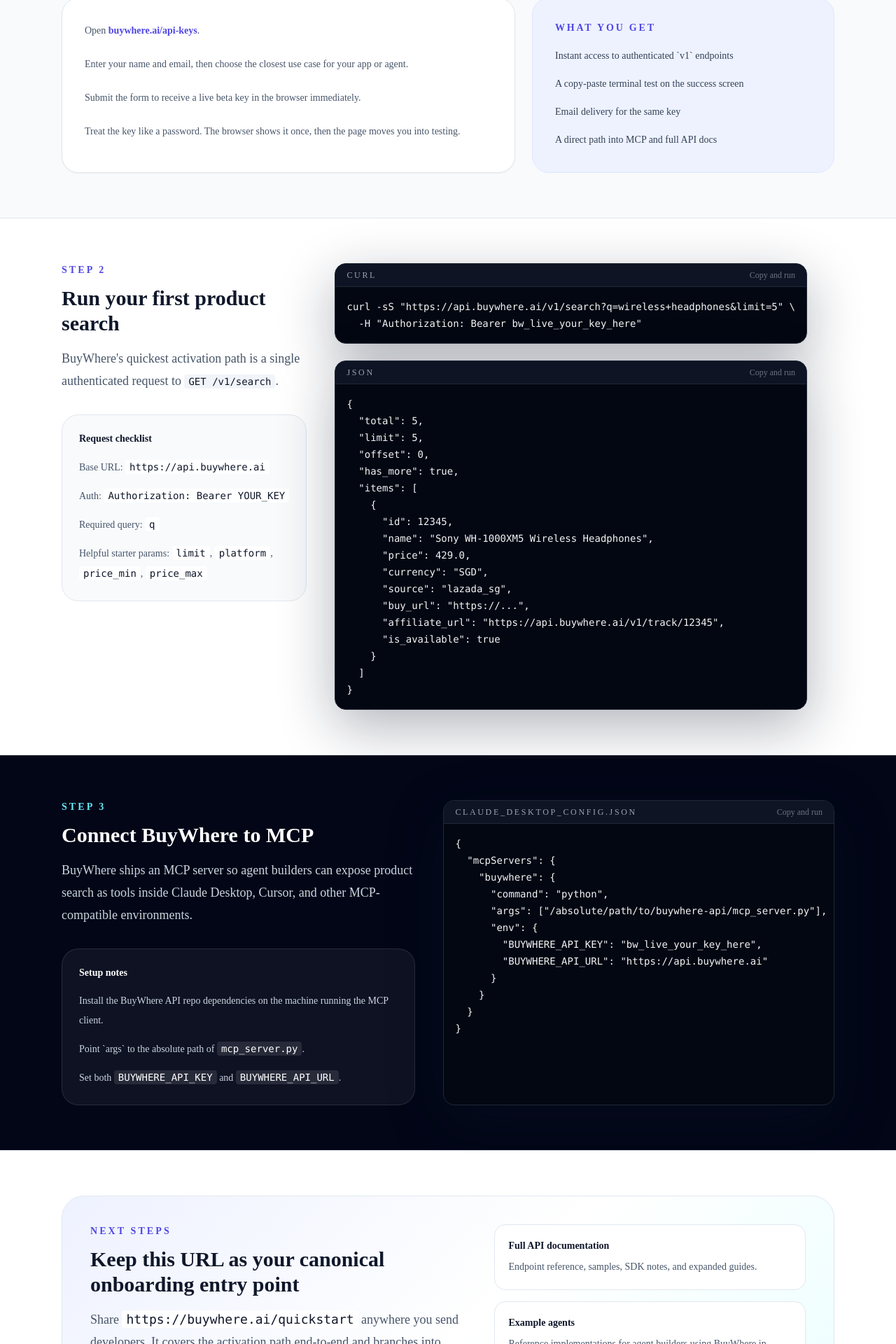
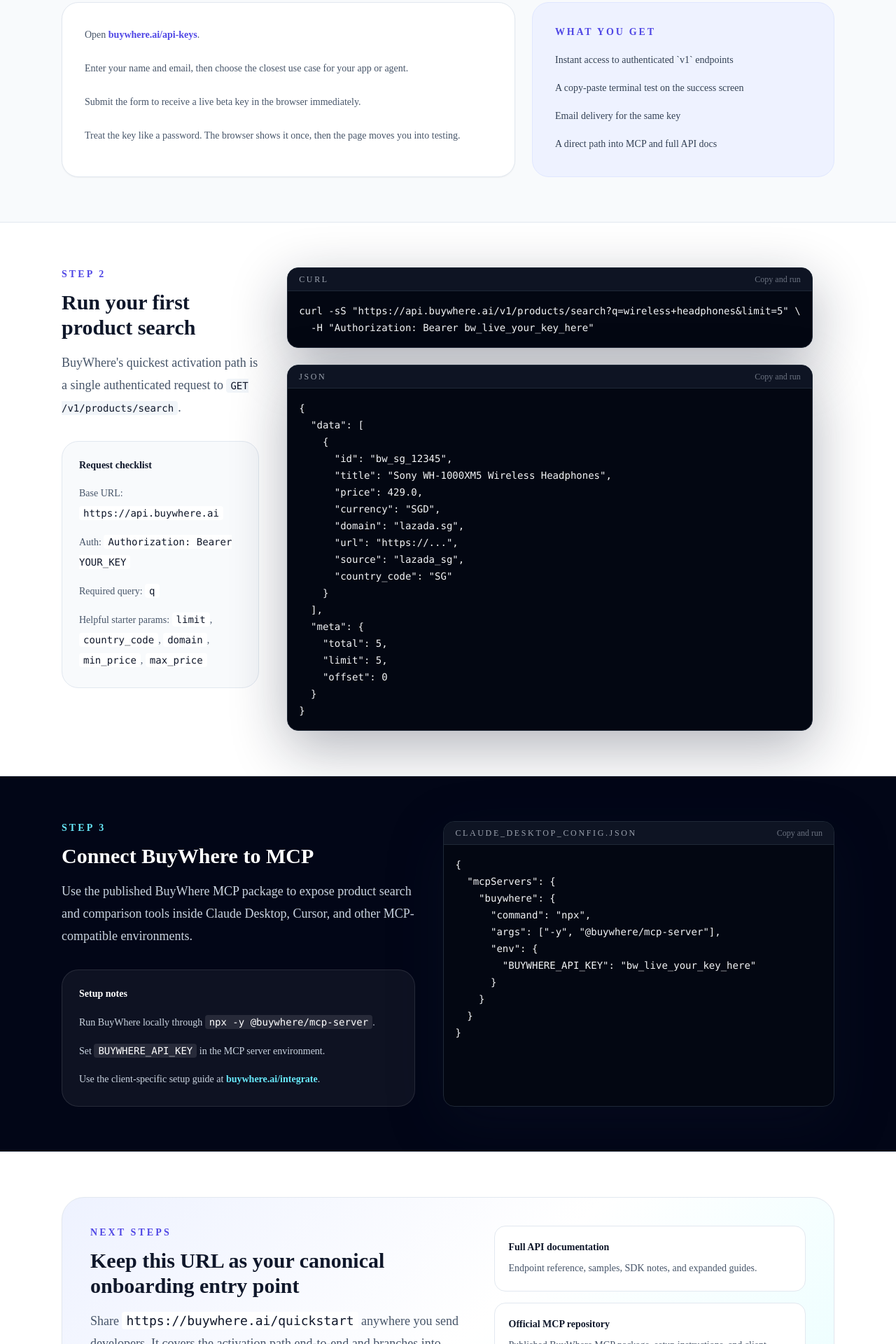
Before and after one commit to richmondteo-code/buywhere-catalog-api, a Next.js app: page /quickstart in a window 1280 px wide. Shown: the part 851-2771 px from the top of the page at 70% size. Built offline with nearby package versions, Linux system fonts and the light colour scheme.

Commit message:
fix: align developer onboarding pages with package MCP flow

```diff
--- a/src/app/developers/page.tsx
+++ b/src/app/developers/page.tsx
@@ -1,5 +1,118 @@
-import { redirect } from "next/navigation";
+import type { Metadata } from "next";
+import Link from "next/link";
+import Nav from "@/components/Nav";
+import Footer from "@/components/Footer";
+
+export const metadata: Metadata = {
+  title: "Developer Portal — BuyWhere MCP & API for AI Agents",
+  description:
+    "BuyWhere gives AI agents a product catalog layer for live product discovery, comparison, and merchant handoff across the US and Southeast Asia.",
+  alternates: {
+    canonical: "https://buywhere.ai/developers",
+  },
+};
+
+const mcpConfig = `{
+  "mcpServers": {
+    "buywhere": {
+      "command": "npx",
+      "args": ["-y", "@buywhere/mcp-server"],
+      "env": {
+        "BUYWHERE_API_KEY": "bw_live_your_key_here"
+      }
+    }
+  }
+}`;
+
+const curlExample = `curl -sS "https://api.buywhere.ai/v1/products/search?q=wireless+headphones&limit=5" \\
+  -H "Authorization: Bearer bw_live_your_key_here"`;
 
 export default function DevelopersPage() {
-  redirect("/quickstart");
+  return (
+    <div className="flex min-h-screen flex-col bg-white">
+      <Nav />
+
+      <section className="border-b border-slate-200 bg-[radial-gradient(circle_at_top_left,_rgba(79,70,229,0.15),_transparent_40%),linear-gradient(135deg,#0f172a_0%,#1e1b4b_100%)] text-white">
+        <div className="mx-auto max-w-6xl px-4 py-24 sm:px-6">
+          <div className="mb-4 inline-flex items-center gap-2 rounded-full border border-indigo-500/30 bg-indigo-500/10 px-3 py-1 text-xs font-medium uppercase tracking-[0.15em] text-indigo-200">
+            Developer Portal
+          </div>
+          <h1 className="max-w-3xl text-4xl font-bold leading-tight sm:text-5xl">
+            Launch your shopping agent with one clear setup path.
+          </h1>
+          <p className="mt-6 max-w-2xl text-lg leading-relaxed text-slate-300">
+            BuyWhere gives AI agents a product catalog layer for live product discovery, comparison, and merchant handoff across the US and Southeast Asia.
+          </p>
+          <p className="mt-4 max-w-2xl text-base leading-7 text-slate-400">
+            Start with one API request, then add the published MCP package when you want BuyWhere tools inside Claude Desktop, Cursor, or another MCP client.
+          </p>
+          <div className="mt-8 flex flex-col gap-3 sm:flex-row">
+            <Link
+              href="/api-keys"
+              className="inline-flex items-center justify-center rounded-xl bg-white px-5 py-3 text-sm font-semibold text-indigo-700 transition-colors hover:bg-slate-100"
+            >
+              Get API key
+            </Link>
+            <Link
+              href="/quickstart"
+              className="inline-flex items-center justify-center rounded-xl border border-white/20 bg-white/5 px-5 py-3 text-sm font-semibold text-white transition-colors hover:bg-white/10"
+            >
+              See 5-minute quickstart
+            </Link>
+          </div>
+        </div>
+      </section>
+
+      <section className="border-b border-slate-200 bg-slate-50 py-16">
+        <div className="mx-auto grid max-w-6xl gap-6 px-4 sm:px-6 lg:grid-cols-2">
+          <div className="rounded-3xl border border-slate-200 bg-white p-8 shadow-sm">
+            <p className="text-sm font-semibold uppercase tracking-[0.2em] text-indigo-600">REST API</p>
+            <h2 className="mt-3 text-2xl font-bold text-slate-900">Canonical onboarding endpoint</h2>
+            <p className="mt-4 text-sm leading-7 text-slate-600">
+              The shortest path to activation is one authenticated request to <code className="rounded bg-slate-100 px-1.5 py-0.5 text-slate-900">GET https://api.buywhere.ai/v1/products/search</code>.
+            </p>
+            <div className="mt-6 overflow-hidden rounded-2xl border border-gray-800 bg-gray-950">
+              <pre className="overflow-x-auto p-4 text-sm leading-6 text-gray-100">
+                <code>{curlExample}</code>
+              </pre>
+            </div>
+          </div>
+
+          <div className="rounded-3xl border border-indigo-200 bg-white p-8 shadow-sm">
+            <p className="text-sm font-semibold uppercase tracking-[0.2em] text-indigo-600">MCP package</p>
+            <h2 className="mt-3 text-2xl font-bold text-slate-900">Package-based MCP setup</h2>
+            <p className="mt-4 text-sm leading-7 text-slate-600">
+              Use the published MCP package instead of the hosted MCP URL on public onboarding surfaces.
+            </p>
+            <div className="mt-6 overflow-hidden rounded-2xl border border-gray-800 bg-gray-950">
+              <pre className="overflow-x-auto p-4 text-sm leading-6 text-gray-100">
+                <code>{mcpConfig}</code>
+              </pre>
+            </div>
+          </div>
+        </div>
+      </section>
+
+      <section className="bg-white py-16">
+        <div className="mx-auto max-w-6xl px-4 sm:px-6">
+          <div className="grid gap-4 md:grid-cols-3">
+            <Link href="/api-keys" className="rounded-2xl border border-slate-200 bg-slate-50 p-6 transition-colors hover:border-indigo-200 hover:bg-indigo-50">
+              <p className="text-sm font-semibold text-slate-900">1. Get API key</p>
+              <p className="mt-2 text-sm leading-6 text-slate-600">Create a working key instantly with the self-serve flow.</p>
+            </Link>
+            <Link href="/quickstart" className="rounded-2xl border border-slate-200 bg-slate-50 p-6 transition-colors hover:border-indigo-200 hover:bg-indigo-50">
+              <p className="text-sm font-semibold text-slate-900">2. Follow quickstart</p>
+              <p className="mt-2 text-sm leading-6 text-slate-600">Run your first search request, then branch into the right integration path.</p>
+            </Link>
+            <Link href="/integrate" className="rounded-2xl border border-slate-200 bg-slate-50 p-6 transition-colors hover:border-indigo-200 hover:bg-indigo-50">
+              <p className="text-sm font-semibold text-slate-900">3. Add MCP</p>
+              <p className="mt-2 text-sm leading-6 text-slate-600">Use the package-based MCP setup for Claude Desktop, Cursor, and custom agents.</p>
+            </Link>
+          </div>
+        </div>
+      </section>
+
+      <Footer />
+    </div>
+  );
 }
--- a/src/app/layout.tsx
+++ b/src/app/layout.tsx
@@ -3,9 +3,9 @@ import Script from "next/script";
 import "./globals.css";
 
 export const metadata: Metadata = {
-  title: "BuyWhere — Product Discovery Infrastructure for AI-Powered Shopping",
+  title: "BuyWhere API — Product Catalog for AI Shopping Agents",
   description:
-    "The neutral catalog layer that AI agents use to find products and route buyers to merchants. Developers, merchants, and partners — starting with Singapore.",
+    "BuyWhere gives AI agents a product catalog layer for live product discovery, comparison, and merchant handoff across the US and Southeast Asia.",
 };
 
 export default function RootLayout({
--- a/src/app/quickstart/page.tsx
+++ b/src/app/quickstart/page.tsx
@@ -5,42 +5,42 @@ import Footer from "@/components/Footer";
 
 export const metadata: Metadata = {
   title: "BuyWhere Quickstart",
-  description: "Create a BuyWhere API key, run your first product search, and connect BuyWhere to MCP-compatible agents in minutes.",
+  description: "Create a BuyWhere API key, run your first product search, and add BuyWhere to an MCP-compatible agent in minutes.",
   alternates: {
     canonical: "https://buywhere.ai/quickstart",
   },
 };
 
-const curlExample = `curl -sS "https://api.buywhere.ai/v1/search?q=wireless+headphones&limit=5" \\
+const curlExample = `curl -sS "https://api.buywhere.ai/v1/products/search?q=wireless+headphones&limit=5" \\
   -H "Authorization: Bearer bw_live_your_key_here"`;
 
 const responseExample = `{
-  "total": 5,
-  "limit": 5,
-  "offset": 0,
-  "has_more": true,
-  "items": [
+  "data": [
     {
-      "id": 12345,
-      "name": "Sony WH-1000XM5 Wireless Headphones",
+      "id": "bw_sg_12345",
+      "title": "Sony WH-1000XM5 Wireless Headphones",
       "price": 429.0,
       "currency": "SGD",
+      "domain": "lazada.sg",
+      "url": "https://...",
       "source": "lazada_sg",
-      "buy_url": "https://...",
-      "affiliate_url": "https://api.buywhere.ai/v1/track/12345",
-      "is_available": true
+      "country_code": "SG"
     }
-  ]
+  ],
+  "meta": {
+    "total": 5,
+    "limit": 5,
+    "offset": 0
+  }
 }`;
 
 const mcpConfig = `{
   "mcpServers": {
     "buywhere": {
-      "command": "python",
-      "args": ["/absolute/path/to/buywhere-api/mcp_server.py"],
+      "command": "npx",
+      "args": ["-y", "@buywhere/mcp-server"],
       "env": {
-        "BUYWHERE_API_KEY": "bw_live_your_key_here",
-        "BUYWHERE_API_URL": "https://api.buywhere.ai"
+        "BUYWHERE_API_KEY": "bw_live_your_key_here"
       }
     }
   }
@@ -81,7 +81,10 @@ export default function QuickstartPage() {
               API key to first BuyWhere query in under five minutes.
             </h1>
             <p className="mt-5 max-w-2xl text-lg leading-8 text-slate-300">
-              This is the single onboarding path for BuyWhere developers: create a key, run a product search, then wire BuyWhere into your MCP-compatible agent stack.
+              BuyWhere gives AI agents a product catalog layer for live product discovery, comparison, and merchant handoff across the US and Southeast Asia.
+            </p>
+            <p className="mt-4 max-w-2xl text-base leading-7 text-slate-400">
+              Start with one live API request, then add the published MCP package when you want BuyWhere tools inside your agent client.
             </p>
             <div className="mt-8 flex flex-col gap-3 sm:flex-row">
               <Link
@@ -91,7 +94,7 @@ export default function QuickstartPage() {
                 Get API key
               </Link>
               <a
-                href="https://richmondteo-code.github.io/buywhere-catalog-api/"
+                href="https://api.buywhere.ai/docs"
                 target="_blank"
                 rel="noopener noreferrer"
                 className="inline-flex items-center justify-center rounded-xl border border-white/15 bg-white/5 px-5 py-3 text-sm font-semibold text-white transition-colors hover:bg-white/10"
@@ -104,7 +107,7 @@ export default function QuickstartPage() {
           <div className="grid gap-4 rounded-3xl border border-white/10 bg-white/5 p-6 backdrop-blur-sm sm:grid-cols-3 lg:min-w-[420px] lg:grid-cols-1">
             {[
               { label: "Step 1", title: "Create a key", text: "Use the self-serve beta signup form. No card, no sales call." },
-              { label: "Step 2", title: "Run search", text: "Call `GET /v1/search` with a bearer token and natural-language query." },
+              { label: "Step 2", title: "Run search", text: "Call `GET /v1/products/search` with a bearer token and natural-language query." },
               { label: "Step 3", title: "Connect MCP", text: "Add BuyWhere to Claude, Cursor, or any compatible desktop client." },
             ].map((item) => (
               <div key={item.title}>
@@ -158,7 +161,7 @@ export default function QuickstartPage() {
             <p className="text-sm font-semibold uppercase tracking-[0.22em] text-indigo-600">Step 2</p>
             <h2 className="mt-3 text-3xl font-bold text-slate-900">Run your first product search</h2>
             <p className="mt-4 text-lg leading-8 text-slate-600">
-              BuyWhere&apos;s quickest activation path is a single authenticated request to <code className="rounded bg-slate-100 px-1.5 py-0.5 text-sm text-slate-900">GET /v1/search</code>.
+              BuyWhere&apos;s quickest activation path is a single authenticated request to <code className="rounded bg-slate-100 px-1.5 py-0.5 text-sm text-slate-900">GET /v1/products/search</code>.
             </p>
             <div className="mt-8 rounded-3xl border border-slate-200 bg-slate-50 p-6">
               <p className="text-sm font-semibold text-slate-900">Request checklist</p>
@@ -166,7 +169,7 @@ export default function QuickstartPage() {
                 <li>Base URL: <code className="rounded bg-white px-1.5 py-0.5 text-slate-900">https://api.buywhere.ai</code></li>
                 <li>Auth: <code className="rounded bg-white px-1.5 py-0.5 text-slate-900">Authorization: Bearer YOUR_KEY</code></li>
                 <li>Required query: <code className="rounded bg-white px-1.5 py-0.5 text-slate-900">q</code></li>
-                <li>Helpful starter params: <code className="rounded bg-white px-1.5 py-0.5 text-slate-900">limit</code>, <code className="rounded bg-white px-1.5 py-0.5 text-slate-900">platform</code>, <code className="rounded bg-white px-1.5 py-0.5 text-slate-900">price_min</code>, <code className="rounded bg-white px-1.5 py-0.5 text-slate-900">price_max</code></li>
+                <li>Helpful starter params: <code className="rounded bg-white px-1.5 py-0.5 text-slate-900">limit</code>, <code className="rounded bg-white px-1.5 py-0.5 text-slate-900">country_code</code>, <code className="rounded bg-white px-1.5 py-0.5 text-slate-900">domain</code>, <code className="rounded bg-white px-1.5 py-0.5 text-slate-900">min_price</code>, <code className="rounded bg-white px-1.5 py-0.5 text-slate-900">max_price</code></li>
               </ul>
             </div>
           </div>
@@ -184,14 +187,14 @@ export default function QuickstartPage() {
             <p className="text-sm font-semibold uppercase tracking-[0.22em] text-cyan-300">Step 3</p>
             <h2 className="mt-3 text-3xl font-bold">Connect BuyWhere to MCP</h2>
             <p className="mt-4 text-lg leading-8 text-slate-300">
-              BuyWhere ships an MCP server so agent builders can expose product search as tools inside Claude Desktop, Cursor, and other MCP-compatible environments.
+              Use the published BuyWhere MCP package to expose product search and comparison tools inside Claude Desktop, Cursor, and other MCP-compatible environments.
             </p>
             <div className="mt-8 rounded-3xl border border-white/10 bg-white/5 p-6">
               <p className="text-sm font-semibold text-white">Setup notes</p>
               <ul className="mt-4 space-y-3 text-sm leading-7 text-slate-300">
-                <li>Install the BuyWhere API repo dependencies on the machine running the MCP client.</li>
-                <li>Point `args` to the absolute path of <code className="rounded bg-white/10 px-1.5 py-0.5 text-white">mcp_server.py</code>.</li>
-                <li>Set both <code className="rounded bg-white/10 px-1.5 py-0.5 text-white">BUYWHERE_API_KEY</code> and <code className="rounded bg-white/10 px-1.5 py-0.5 text-white">BUYWHERE_API_URL</code>.</li>
+                <li>Run BuyWhere locally through <code className="rounded bg-white/10 px-1.5 py-0.5 text-white">npx -y @buywhere/mcp-server</code>.</li>
+                <li>Set <code className="rounded bg-white/10 px-1.5 py-0.5 text-white">BUYWHERE_API_KEY</code> in the MCP server environment.</li>
+                <li>Use the client-specific setup guide at <Link href="/integrate" className="font-semibold text-cyan-300 hover:underline">buywhere.ai/integrate</Link>.</li>
               </ul>
             </div>
           </div>
@@ -214,7 +217,7 @@ export default function QuickstartPage() {
 
               <div className="grid gap-4">
                 <a
-                  href="https://richmondteo-code.github.io/buywhere-catalog-api/"
+                  href="https://api.buywhere.ai/docs"
                   target="_blank"
                   rel="noopener noreferrer"
                   className="rounded-2xl border border-slate-200 bg-white p-5 transition-colors hover:border-indigo-200 hover:bg-indigo-50"
@@ -223,13 +226,13 @@ export default function QuickstartPage() {
                   <p className="mt-2 text-sm leading-6 text-slate-600">Endpoint reference, samples, SDK notes, and expanded guides.</p>
                 </a>
                 <a
-                  href="https://github.com/richmondteo-code/buywhere-agent-examples"
+                  href="https://github.com/BuyWhere/buywhere-mcp"
                   target="_blank"
                   rel="noopener noreferrer"
                   className="rounded-2xl border border-slate-200 bg-white p-5 transition-colors hover:border-indigo-200 hover:bg-indigo-50"
                 >
-                  <p className="text-sm font-semibold text-slate-900">Example agents</p>
-                  <p className="mt-2 text-sm leading-6 text-slate-600">Reference implementations for agent builders using BuyWhere in practice.</p>
+                  <p className="text-sm font-semibold text-slate-900">Official MCP repository</p>
+                  <p className="mt-2 text-sm leading-6 text-slate-600">Published BuyWhere MCP package, setup instructions, and client configuration examples.</p>
                 </a>
               </div>
             </div>
```
Also changed, not shown: src/app/api-keys/head.tsx (added, +12 -0 lines).
